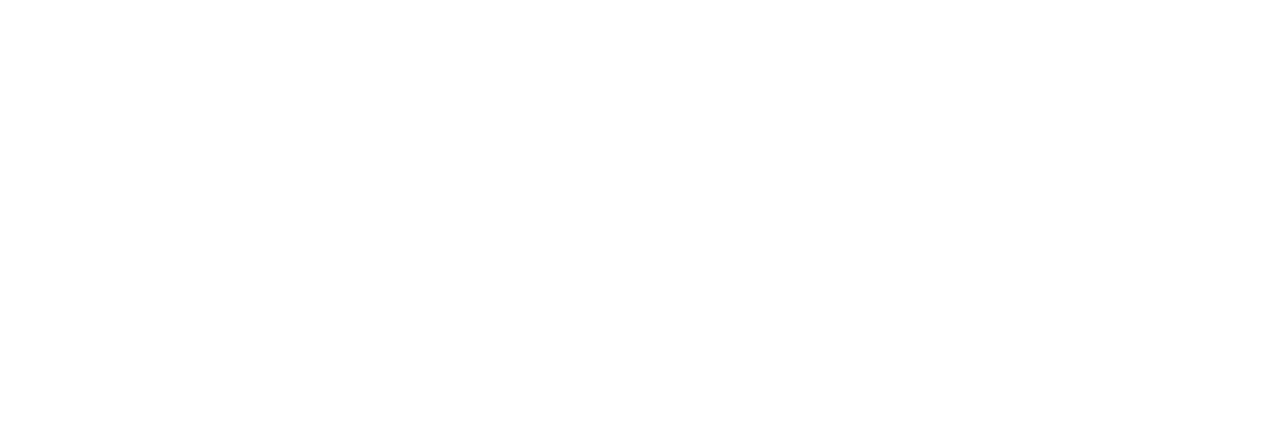
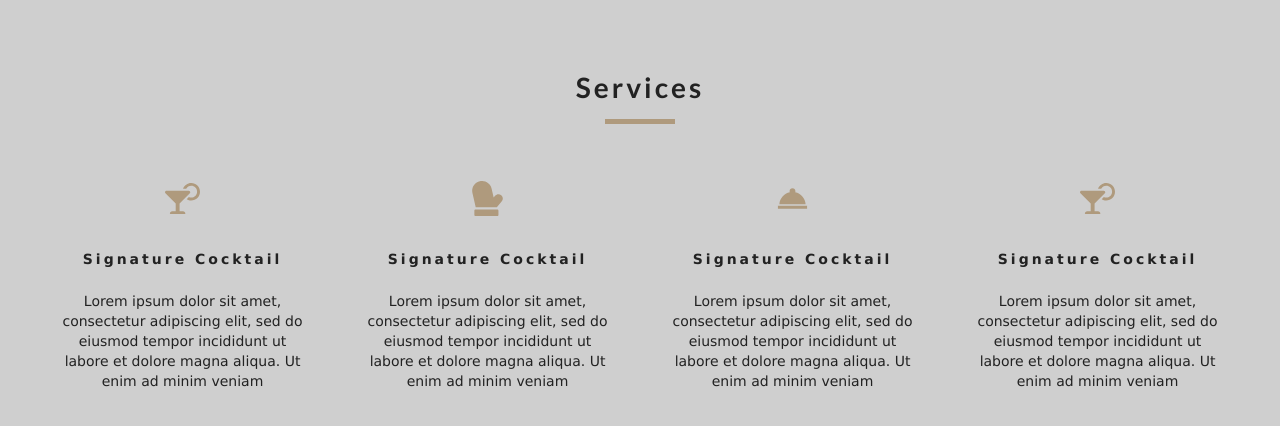
Before and after one commit to maemeier/wedding, a React (Create React App) app: page / in a window 1280 px wide. Shown: the part 800-1226 px from the top of the page. Before the commit the page ends 800 px from the top, so only its background shows below. Built offline with nearby package versions, Linux system fonts and the light colour scheme.

Commit message:
title component

```diff
--- a/src/App.css
+++ b/src/App.css
@@ -165,7 +165,7 @@
   justify-content: center;
 }
 .roomsHero {
-  background-image: url("./images/room-2.jpeg");
+  background-image: url("./images/hotel1.jpg");
   min-height: 60vh;
 }
 /* End of Hero */
--- /dev/null
+++ b/src/components/Services.js
@@ -0,0 +1,55 @@
+import React, { Component } from "react";
+import { FaCocktail, FaMitten } from "react-icons/fa";
+import { MdRoomService } from "react-icons/md";
+import Titel from "./Title";
+
+class Services extends Component {
+  state = {
+    services: [
+      {
+        icon: <FaCocktail />,
+        title: "Signature Cocktail",
+        info:
+          "Lorem ipsum dolor sit amet, consectetur adipiscing elit, sed do eiusmod tempor incididunt ut labore et dolore magna aliqua. Ut enim ad minim veniam"
+      },
+      {
+        icon: <FaMitten />,
+        title: "Signature Cocktail",
+        info:
+          "Lorem ipsum dolor sit amet, consectetur adipiscing elit, sed do eiusmod tempor incididunt ut labore et dolore magna aliqua. Ut enim ad minim veniam"
+      },
+      {
+        icon: <MdRoomService />,
+        title: "Signature Cocktail",
+        info:
+          "Lorem ipsum dolor sit amet, consectetur adipiscing elit, sed do eiusmod tempor incididunt ut labore et dolore magna aliqua. Ut enim ad minim veniam"
+      },
+      {
+        icon: <FaCocktail />,
+        title: "Signature Cocktail",
+        info:
+          "Lorem ipsum dolor sit amet, consectetur adipiscing elit, sed do eiusmod tempor incididunt ut labore et dolore magna aliqua. Ut enim ad minim veniam"
+      }
+    ]
+  };
+  render() {
+    return (
+      <section className="services">
+        <Titel title="services" />
+        <div className="services-center">
+          {this.state.services.map(item => {
+            return (
+              <article key={`item-${item.title}`} className="service">
+                <span>{item.icon}</span>
+                <h6>{item.title}</h6>
+                <p>{item.info}</p>
+              </article>
+            );
+          })}
+        </div>
+      </section>
+    );
+  }
+}
+
+export default Services;
--- /dev/null
+++ b/src/components/Title.js
@@ -0,0 +1,13 @@
+import React from "react";
+
+const Title = ({ title }) => {
+  return (
+    <div className="section-title">
+      <h4>{title}</h4>
+
+      <div></div>
+    </div>
+  );
+};
+
+export default Title;
--- a/src/pages/Home.js
+++ b/src/pages/Home.js
@@ -4,9 +4,11 @@
 import { Link } from "react-router-dom";
 import "../App.css";
 
+import Services from "../components/Services";
+
 const Home = () => {
   return (
-    <>
+    <React.Fragment>
       <Hero>
         <Banner
           title="Jardin de l'amour"
@@ -17,7 +19,8 @@
           </Link>
         </Banner>
       </Hero>
-    </>
+      <Services />
+    </React.Fragment>
   );
 };
 
--- a/src/pages/Places.js
+++ b/src/pages/Places.js
@@ -1,10 +1,18 @@
 import React from "react";
 import Hero from "../components/Hero";
+import Banner from "../components/Banner";
+import { Link } from "react-router-dom";
 
 const Places = () => {
   return (
     <div>
-      <Hero className="roomsHero">This is places component</Hero>
+      <Hero hero="roomsHero">
+        <Banner title="Select the place you love">
+          <Link to="/" className="btn-primary">
+            Home
+          </Link>
+        </Banner>
+      </Hero>
     </div>
   );
 };
```
Also changed, not shown: 1 other file (tests, documents, lock files or other folders).
